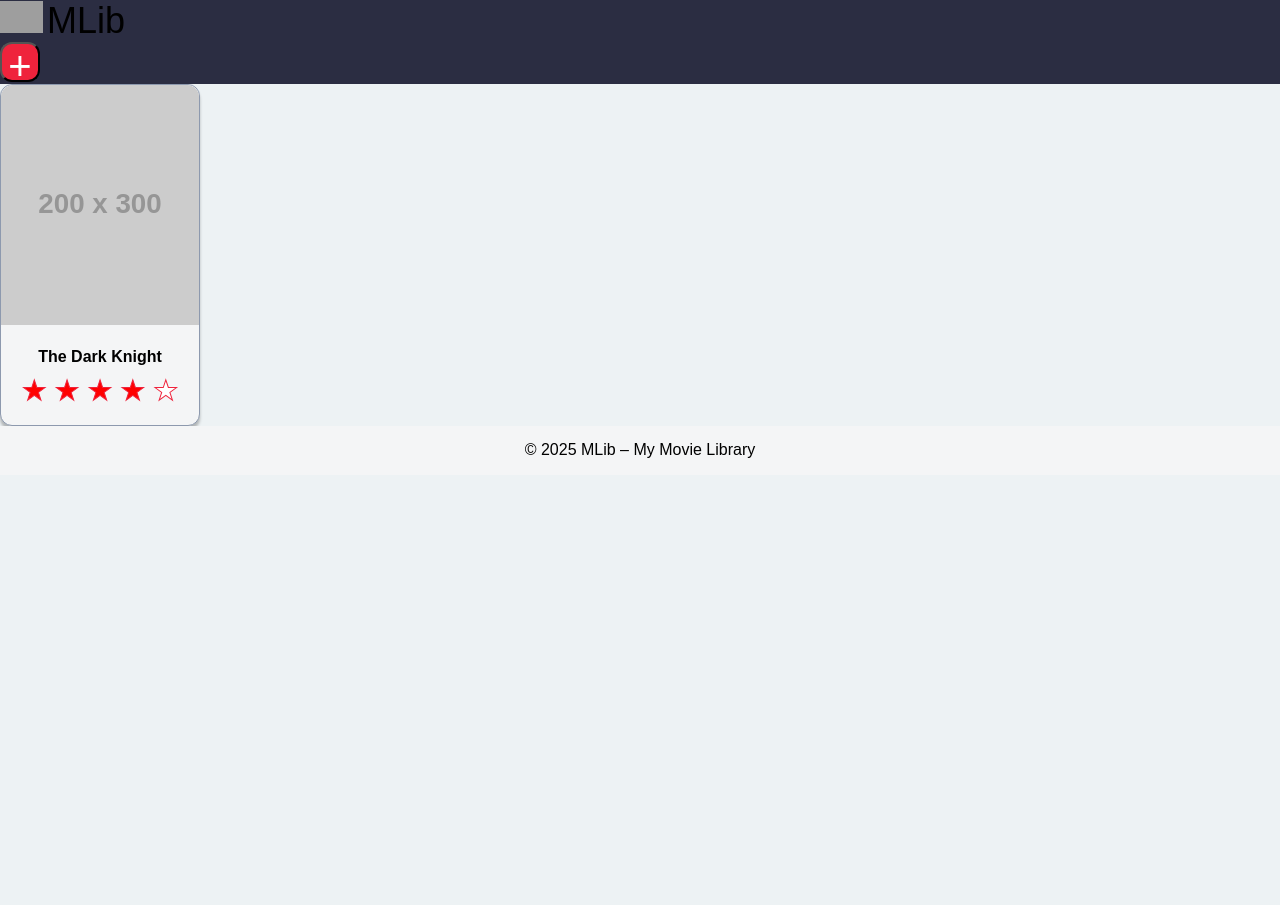
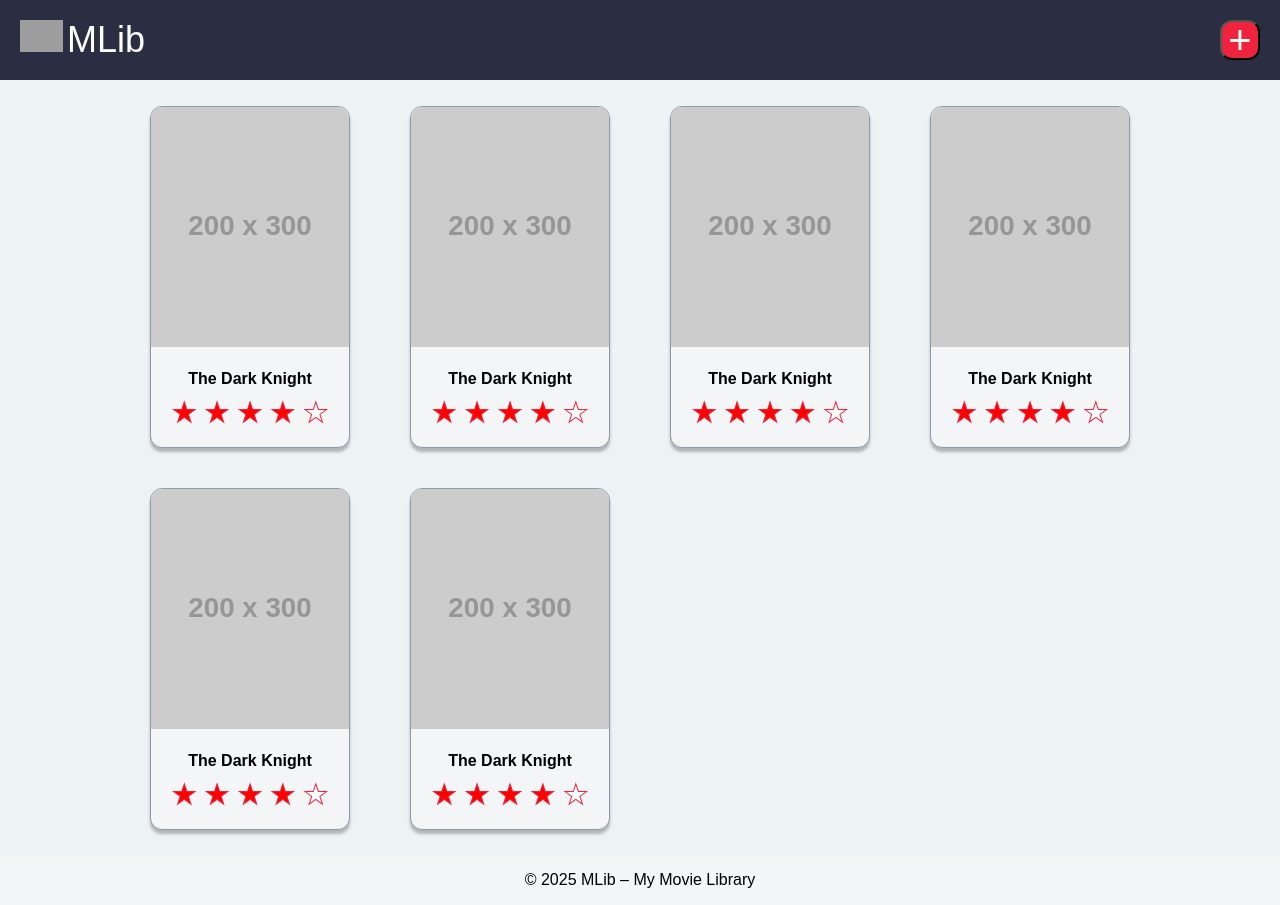
Before and after one commit to N4than-Rossi/My-Movie-Library, a plain HTML site: page index.html in a window 1280 px wide. Before the commit the page ends 800 px from the top, so only its background shows below. Drawn offline with Linux system fonts and the light colour scheme; grey boxes are pictures that could not be loaded; placeholder pictures from the web are drawn by us.

Commit message:
Upgrade flex-boxes

```diff
--- a/css/style.css
+++ b/css/style.css
@@ -8,15 +8,26 @@ body {
     background-color: #EDF2F4;
     font-family: Arial, Helvetica, sans-serif;
     color: #000000;
+
+    min-height: 100vh;
+    display: flex;
+    flex-direction: column;
 }
 
 header {
     background-color: #2B2D42;
     color: ffffff;
+    height: 80px;
+    padding: 26px 20px;
+
+    display: flex;
+    justify-content: space-between;
+    align-items: center;
 }
 
 header span {
   font-size: 36px;
+  color: #ffffff;
 }
 
 .add-button {
@@ -26,6 +37,14 @@ header span {
     height: 40px;
     font-size: 40px;
     border-radius: 12px;
+
+    display: flex;
+    justify-content: center;
+    align-items: center;
+}
+
+main {
+    flex-grow: 1;
 }
 
 footer {
@@ -33,6 +52,16 @@ footer {
     text-align: center;
     font-size: 16px;
     padding: 15.25px;
+}
+
+.movie-list-container {
+    display: flex;
+    flex-wrap: wrap;
+    row-gap: 40px;
+    column-gap: 60px;
+    max-width: 1020px;
+    margin: 0 auto;
+    padding: 26px 20px;
 }
 
 .movie-card {
@@ -48,7 +77,7 @@ footer {
 .movie-card img {
     width: 100%;
     height: 240px;
-    object-fit: cover;;
+    object-fit: cover;
     border-radius: 12px 12px 0 0;
 
 }
--- a/index.html
+++ b/index.html
@@ -21,6 +21,7 @@
         </header>
 
         <main>
+            <div class="movie-list-container">
                 <div class="movie-card">
                     <img src="https://placehold.co/200x300" alt="Movie Poster">
                     <h3>The Dark Knight</h3>
@@ -32,6 +33,67 @@
                         <span class="star-empty">★</span>
                     </div>
                 </div>
+
+                <div class="movie-card">
+                    <img src="https://placehold.co/200x300" alt="Movie Poster">
+                    <h3>The Dark Knight</h3>
+                    <div class="rating">
+                        <span>★</span>
+                        <span>★</span>
+                        <span>★</span>
+                        <span>★</span>
+                        <span class="star-empty">★</span>
+                    </div>
+                </div>
+
+                <div class="movie-card">
+                    <img src="https://placehold.co/200x300" alt="Movie Poster">
+                    <h3>The Dark Knight</h3>
+                    <div class="rating">
+                        <span>★</span>
+                        <span>★</span>
+                        <span>★</span>
+                        <span>★</span>
+                        <span class="star-empty">★</span>
+                    </div>
+                </div>
+
+                <div class="movie-card">
+                    <img src="https://placehold.co/200x300" alt="Movie Poster">
+                    <h3>The Dark Knight</h3>
+                    <div class="rating">
+                        <span>★</span>
+                        <span>★</span>
+                        <span>★</span>
+                        <span>★</span>
+                        <span class="star-empty">★</span>
+                    </div>
+                </div>
+
+                <div class="movie-card">
+                    <img src="https://placehold.co/200x300" alt="Movie Poster">
+                    <h3>The Dark Knight</h3>
+                    <div class="rating">
+                        <span>★</span>
+                        <span>★</span>
+                        <span>★</span>
+                        <span>★</span>
+                        <span class="star-empty">★</span>
+                    </div>
+                </div>
+
+                <div class="movie-card">
+                    <img src="https://placehold.co/200x300" alt="Movie Poster">
+                    <h3>The Dark Knight</h3>
+                    <div class="rating">
+                        <span>★</span>
+                        <span>★</span>
+                        <span>★</span>
+                        <span>★</span>
+                        <span class="star-empty">★</span>
+                    </div>
+                </div>
+            </div>
         </main>
 
         <footer>
```
Lines whose indentation alone changed are shown as unchanged.
